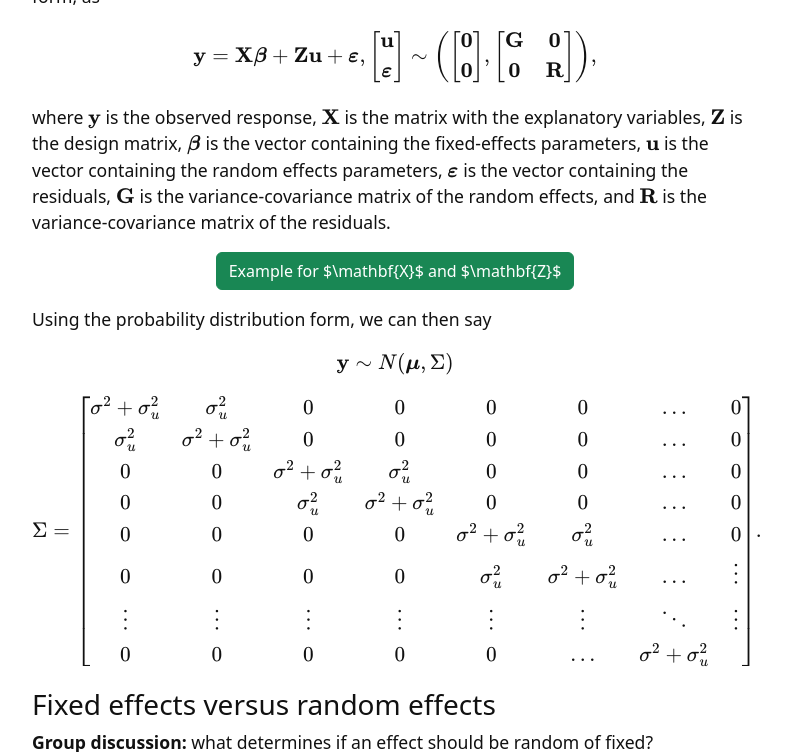
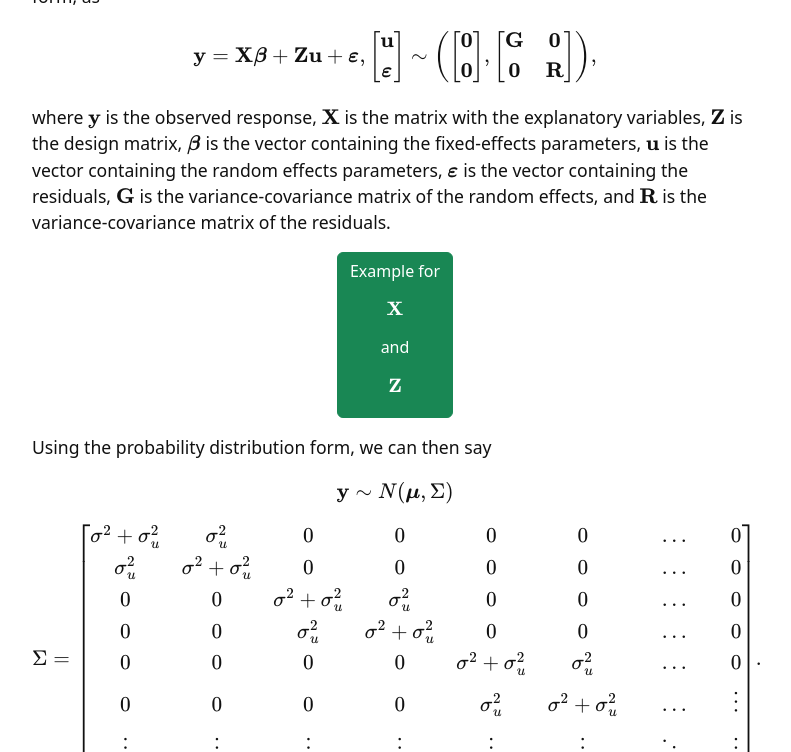
Before and after one commit to jlacasa/mixed-models-spring25, a Jekyll site: the page built from content/1-intro.md, in a window 1280 px wide and 900 px high, scrolled down 8048 px, cut to the strip 0-752 px from the top of the window. Shown: the whole strip, without its empty margins (245-1036 px from the left). Built offline with Jekyll 4.4.1, drawn with Linux system fonts in a browser that asks for light colours; formulas are drawn with MathJax 3.

Commit message:
button 3

```diff
--- a/content/1-intro.md
+++ b/content/1-intro.md
@@ -246,8 +246,8 @@ $$\boldsymbol{\varepsilon}$$ is the vector containing the residuals,
 $$\mathbf{G}$$ is the variance-covariance matrix of the random effects,
 and $$\mathbf{R}$$ is the variance-covariance matrix of the residuals.
 
-{% include modal.html button="Example for $\mathbf{X}$ and $\mathbf{Z}$" color="success"
-title="Example for $\mathbf{X}$ and $\mathbf{Z}$"
+{% include modal.html button="Example for$$\mathbf{X}$$and$$\mathbf{Z}$$" color="success"
+title="Example for$$\mathbf{X}$$and$$\mathbf{Z}$$"
 text="Let's focus on the first 10 observations of apple diameter. $$\mathbf{X} = \begin{bmatrix} 1 & 3 \\
 1 & 3 \\
 1 & 3 \\
```
